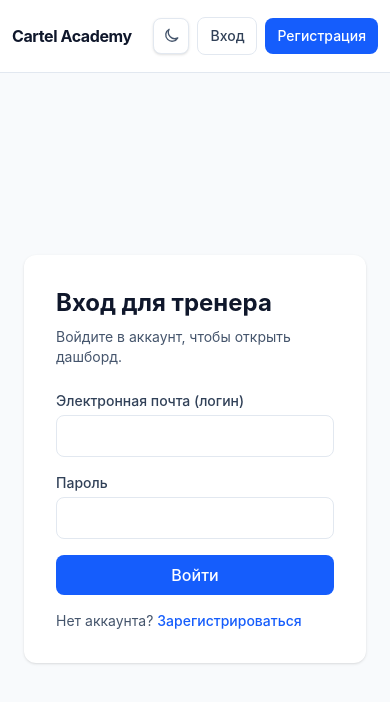
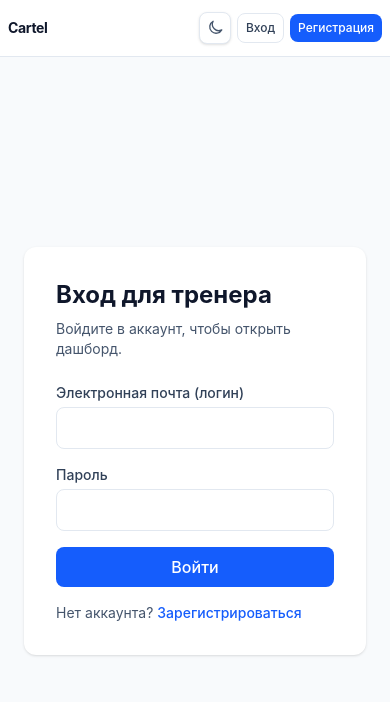
Before and after one commit to stepanecilia-stack/cartel, a React (Vite) app: page /login in a window 390 px wide. Shown: the top 702 px of the page. Built offline with nearby package versions, Linux system fonts and the light colour scheme; no server answers.

Commit message:
ширина колонок

```diff
--- a/index.html
+++ b/index.html
@@ -9,7 +9,7 @@
     </script>
     <link rel="icon" type="image/svg+xml" href="/favicon.svg" />
     <meta name="viewport" content="width=device-width, initial-scale=1.0" />
-    <title>Cartel Academy</title>
+    <title>Cartel</title>
   </head>
   <body>
     <div id="root"></div>
--- a/src/App.jsx
+++ b/src/App.jsx
@@ -19,51 +19,51 @@ import ThemeToggleButton from './components/ThemeToggleButton'
 function Navbar({ user, coachProfile }) {
   return (
     <header className="sticky top-0 z-40 border-b border-slate-200 bg-white/95 backdrop-blur dark:border-slate-700 dark:bg-slate-900/95">
-      <div className="mx-auto flex min-h-[72px] max-w-6xl flex-wrap items-center justify-between gap-2 px-3 py-2 sm:h-[72px] sm:flex-nowrap sm:gap-3 sm:px-6 sm:py-0">
-        <div className="flex min-w-0 shrink-0 items-center gap-3 sm:gap-4">
+      <div className="mx-auto flex h-14 max-w-6xl flex-nowrap items-center justify-between gap-1.5 px-2 sm:h-[72px] sm:gap-3 sm:px-6">
+        <div className="flex min-w-0 shrink-0 items-center gap-2 sm:gap-4">
           <Link
             to={user ? '/' : '/welcome'}
-            className="text-base font-bold tracking-tight text-slate-900 dark:text-slate-100 sm:text-lg"
-            aria-label="Cartel Academy — на главную"
+            className="shrink-0 text-sm font-bold tracking-tight text-slate-900 dark:text-slate-100 sm:text-lg"
+            aria-label="Cartel — на главную"
           >
-            Cartel Academy
+            Cartel
           </Link>
           {user ? (
             <Link
               to="/qualities"
-              className="text-xs font-medium text-slate-600 hover:text-slate-900 dark:text-slate-400 dark:hover:text-slate-100 sm:text-sm"
+              className="shrink-0 text-[11px] font-medium text-slate-600 hover:text-slate-900 dark:text-slate-400 dark:hover:text-slate-100 sm:text-sm"
             >
               <span className="sm:hidden">Качества</span>
               <span className="hidden sm:inline">База качеств</span>
             </Link>
           ) : null}
         </div>
-        <div className="flex min-w-0 flex-1 flex-wrap items-center justify-end gap-2 sm:flex-nowrap sm:gap-3">
+        <div className="flex min-w-0 flex-1 flex-nowrap items-center justify-end gap-1.5 sm:gap-3">
           <ThemeToggleButton />
           {user ? (
             <>
-              <span className="min-w-0 truncate text-right text-xs text-slate-600 dark:text-slate-400 sm:text-sm">
+              <span className="min-w-0 max-w-[40vw] truncate text-right text-[11px] text-slate-600 dark:text-slate-400 sm:max-w-none sm:text-sm">
                 {coachProfile?.firstName ? `${coachProfile.firstName} ${coachProfile.lastName}` : user.email}
               </span>
               <button
                 type="button"
                 onClick={() => logoutCoach()}
-                className="rounded-lg border border-slate-200 bg-white px-3 py-2 text-sm font-medium text-slate-700 hover:bg-slate-100 dark:border-slate-600 dark:bg-slate-800 dark:text-slate-200 dark:hover:bg-slate-700"
+                className="shrink-0 rounded-lg border border-slate-200 bg-white px-2 py-1.5 text-xs font-medium text-slate-700 hover:bg-slate-100 dark:border-slate-600 dark:bg-slate-800 dark:text-slate-200 dark:hover:bg-slate-700 sm:px-3 sm:py-2 sm:text-sm"
               >
                 Выйти
               </button>
             </>
           ) : (
-            <div className="flex shrink-0 items-center gap-2">
+            <div className="flex shrink-0 items-center gap-1.5 sm:gap-2">
               <Link
                 to="/login"
-                className="rounded-lg border border-slate-200 bg-white px-3 py-2 text-sm font-medium text-slate-700 hover:bg-slate-100 dark:border-slate-600 dark:bg-slate-800 dark:text-slate-200 dark:hover:bg-slate-700"
+                className="rounded-lg border border-slate-200 bg-white px-2 py-1.5 text-xs font-medium text-slate-700 hover:bg-slate-100 dark:border-slate-600 dark:bg-slate-800 dark:text-slate-200 dark:hover:bg-slate-700 sm:px-3 sm:py-2 sm:text-sm"
               >
                 Вход
               </Link>
               <Link
                 to="/register"
-                className="rounded-lg bg-blue-600 px-3 py-2 text-sm font-medium text-white hover:bg-blue-700 dark:bg-blue-500 dark:hover:bg-blue-600"
+                className="rounded-lg bg-blue-600 px-2 py-1.5 text-xs font-medium text-white hover:bg-blue-700 dark:bg-blue-500 dark:hover:bg-blue-600 sm:px-3 sm:py-2 sm:text-sm"
               >
                 Регистрация
               </Link>
--- a/src/components/ThemeToggleButton.jsx
+++ b/src/components/ThemeToggleButton.jsx
@@ -8,7 +8,7 @@ export default function ThemeToggleButton() {
       onClick={toggleTheme}
       aria-pressed={isDark}
       title={isDark ? 'Светлая тема' : 'Тёмная тема'}
-      className="inline-flex h-9 w-9 shrink-0 items-center justify-center rounded-lg border border-slate-200 bg-white text-slate-600 shadow-sm hover:bg-slate-50 dark:border-slate-600 dark:bg-slate-800 dark:text-slate-300 dark:hover:bg-slate-700"
+      className="inline-flex h-8 w-8 shrink-0 items-center justify-center rounded-lg border border-slate-200 bg-white text-slate-600 shadow-sm hover:bg-slate-50 dark:border-slate-600 dark:bg-slate-800 dark:text-slate-300 dark:hover:bg-slate-700 sm:h-9 sm:w-9"
     >
       {isDark ? (
         <svg xmlns="http://www.w3.org/2000/svg" width="18" height="18" viewBox="0 0 24 24" fill="none" aria-hidden>
--- a/src/pages/LoginCoach.jsx
+++ b/src/pages/LoginCoach.jsx
@@ -31,7 +31,7 @@ function LoginCoach() {
   }
 
   return (
-    <main className="flex min-h-[calc(100vh-72px)] items-center justify-center bg-slate-50 px-6 py-10 text-slate-900 dark:bg-slate-950 dark:text-slate-100">
+    <main className="flex min-h-[calc(100vh-3.5rem)] items-center justify-center bg-slate-50 px-6 py-10 text-slate-900 dark:bg-slate-950 dark:text-slate-100 sm:min-h-[calc(100vh-72px)]">
       <div className="w-full max-w-md rounded-xl bg-white p-8 shadow-sm dark:bg-slate-900">
         <h1 className="text-2xl font-bold text-slate-900 dark:text-slate-100">Вход для тренера</h1>
         <p className="mt-2 text-sm text-slate-600 dark:text-slate-400">Войдите в аккаунт, чтобы открыть дашборд.</p>
--- a/src/pages/MotorQualitiesIndexPage.jsx
+++ b/src/pages/MotorQualitiesIndexPage.jsx
@@ -5,7 +5,7 @@ function MotorQualitiesIndexPage() {
   const items = getMotorQualitiesCatalog()
 
   return (
-    <main className="min-h-[calc(100vh-72px)] bg-slate-50 px-3 py-8 text-slate-900 dark:bg-slate-950 dark:text-slate-100 sm:px-6 sm:py-12">
+    <main className="min-h-[calc(100vh-3.5rem)] bg-slate-50 px-3 py-8 text-slate-900 dark:bg-slate-950 dark:text-slate-100 sm:min-h-[calc(100vh-72px)] sm:px-6 sm:py-12">
       <div className="mx-auto max-w-4xl space-y-8">
         <header className="space-y-2">
           <p className="text-xs font-semibold uppercase tracking-wide text-slate-500 dark:text-slate-400">
--- a/src/pages/MotorQualityDetailPage.jsx
+++ b/src/pages/MotorQualityDetailPage.jsx
@@ -26,7 +26,7 @@ function MotorQualityDetailPage() {
   const linkState = location.state && Object.keys(location.state).length > 0 ? location.state : undefined
 
   return (
-    <main className="min-h-[calc(100vh-72px)] bg-slate-50 px-3 py-8 text-slate-900 dark:bg-slate-950 dark:text-slate-100 sm:px-6 sm:py-12">
+    <main className="min-h-[calc(100vh-3.5rem)] bg-slate-50 px-3 py-8 text-slate-900 dark:bg-slate-950 dark:text-slate-100 sm:min-h-[calc(100vh-72px)] sm:px-6 sm:py-12">
       <div className="mx-auto max-w-3xl space-y-8">
         {studentReturn ? (
           <div className="rounded-xl border border-blue-200 bg-blue-50/90 px-4 py-3 dark:border-blue-900/60 dark:bg-blue-950/40">
--- a/src/pages/WelcomePage.jsx
+++ b/src/pages/WelcomePage.jsx
@@ -2,7 +2,7 @@ import { Link } from 'react-router-dom'
 
 function WelcomePage() {
   return (
-    <main className="flex min-h-[calc(100vh-72px)] items-center justify-center bg-slate-50 px-6 py-10 text-slate-900 dark:bg-slate-950 dark:text-slate-100">
+    <main className="flex min-h-[calc(100vh-3.5rem)] items-center justify-center bg-slate-50 px-6 py-10 text-slate-900 dark:bg-slate-950 dark:text-slate-100 sm:min-h-[calc(100vh-72px)]">
       <div className="w-full max-w-2xl rounded-xl bg-white p-10 text-center shadow-sm dark:bg-slate-900">
         <h1 className="text-4xl font-bold tracking-tight text-slate-900 dark:text-slate-100">Cartel Academy</h1>
         <p className="mx-auto mt-4 max-w-xl text-slate-600 dark:text-slate-400">
```
Also changed, not shown: src/pages/StudentPage.jsx (+27 -25 lines).
